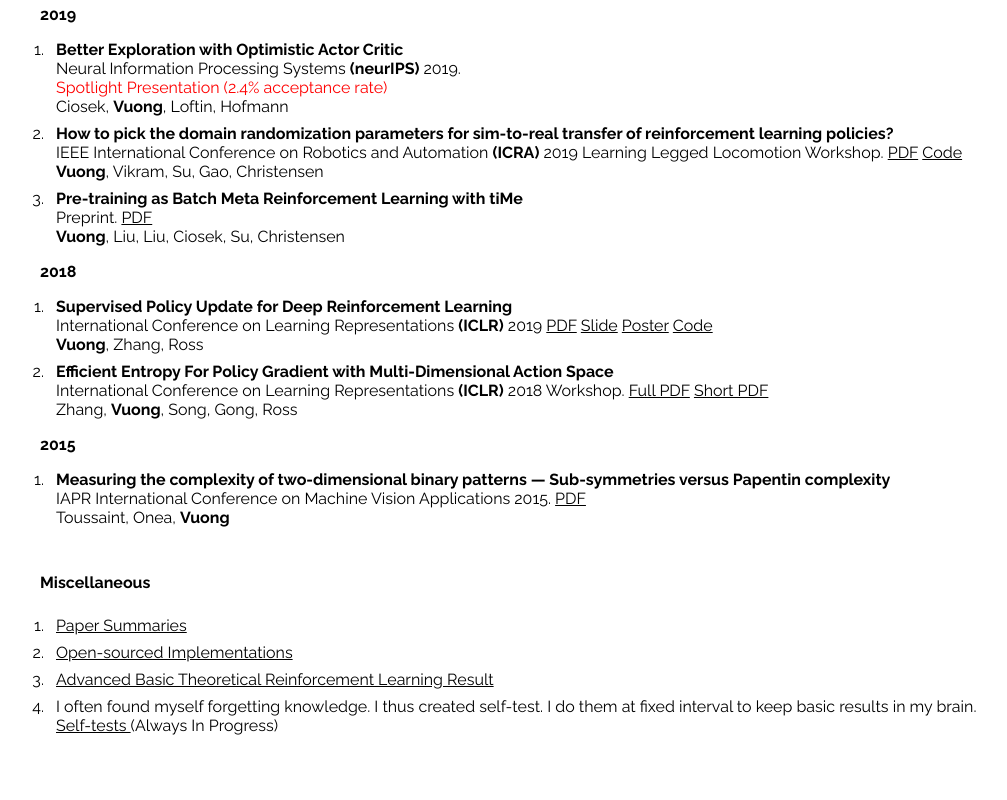
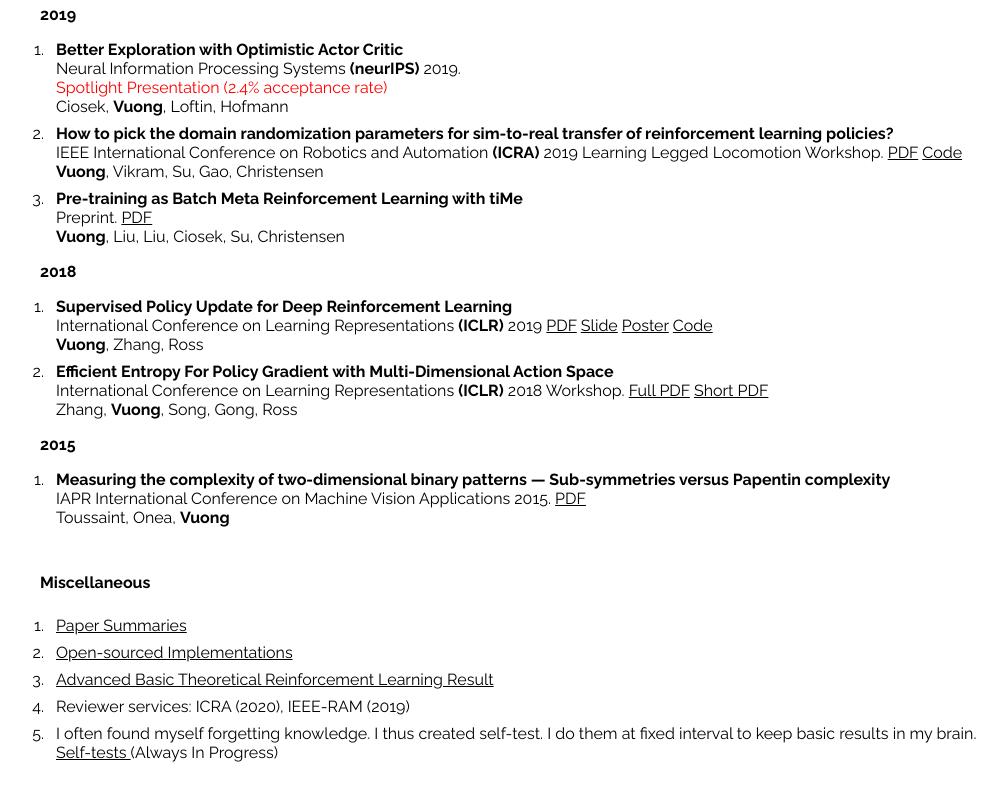
Before and after one commit to quanvuong/quanvuong.github.io, a React (Create React App) app: page / in a window 1280 px wide. Shown: the part 500-1300 px from the top of the page, without its empty margins (8-1015 px from the left). Before the commit the page ends 1275 px from the top, so only its background shows below. Built offline with nearby package versions, Linux system fonts and the light colour scheme.

Commit message:
add reviewer services

```diff
--- a/src/Implementations.js
+++ b/src/Implementations.js
@@ -30,6 +30,12 @@ class Implementations extends Component {
 
           <li>
             <div className="OnePaper">
+              <div>Reviewer services: ICRA (2020), IEEE-RAM (2019) </div>
+            </div>
+          </li>
+
+          <li>
+            <div className="OnePaper">
               <div>I often found myself forgetting knowledge. I thus created self-test. I do them at fixed interval to keep basic results in my brain.</div>
               <div><a href="https://drive.google.com/open?id=1xg4gVeZNUsOijDgens9VWjOwMAVCPlNP">Self-tests </a> (Always In Progress)</div>
             </div>
```
